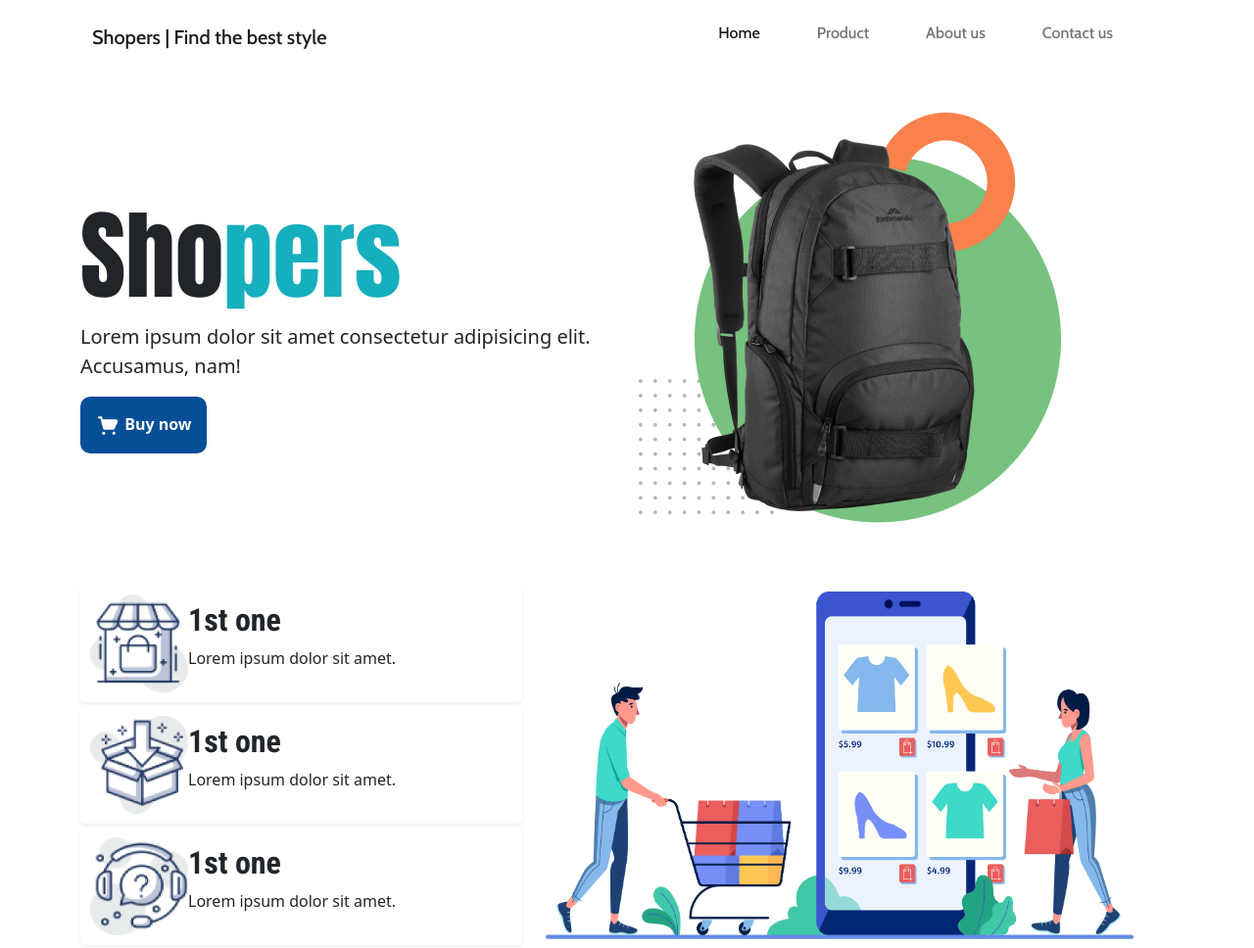
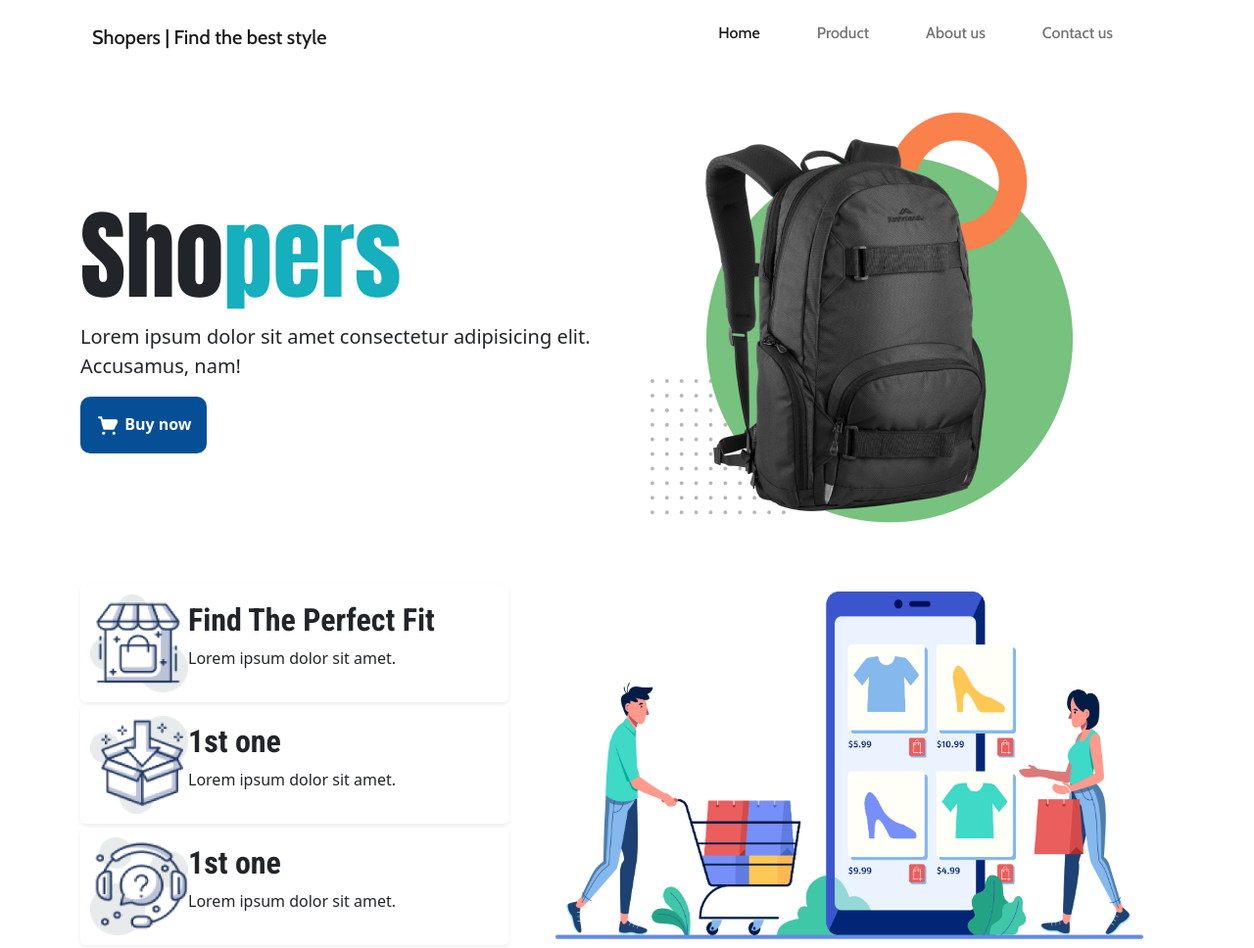
Before and after one commit to Nur-allhi/shopers-assignment-2, a plain HTML site: page index.html in a window 1280 px wide. Shown: the top 968 px of the page at 98% size. Drawn offline with nearby package versions, Linux system fonts and the light colour scheme.

Commit message:
Ajaira vhul fix

```diff
--- a/css/style.css
+++ b/css/style.css
@@ -73,8 +73,6 @@ h2 {
   padding-right: 10px;
 }
 .e-update {
-  margin-bottom: 20px;
-  /* background-color: rgb(245, 239, 239); */
   border: none;
   height: 300px;
 }
--- a/index.html
+++ b/index.html
@@ -77,7 +77,7 @@
     <main>
       <!-- Intro-section-work-start -->
       <section class="container mt-5">
-        <div class="row d-flex justify-content-center align-items-center">
+        <div class="row g-5 d-flex justify-content-center align-items-center">
           <div class="col-md-6 e-intro">
             <h1>Sho<span>pers</span></h1>
             <p>
@@ -100,14 +100,14 @@
       <!--Intro-End -->
       <!-- Banner-work-start -->
       <section class="container mt-5">
-        <div class="row d-flex align-items-center">
+        <div class="row g-5 d-flex align-items-center">
           <div class="col-md-5 e-banner-elmnt">
             <div class="d-flex align-items-center e-banner-elmnt-bg shadow-sm">
               <div>
                 <img src="logo/1.png" alt="" />
               </div>
               <div>
-                <h2>1st one</h2>
+                <h2>Find The Perfect Fit</h2>
                 <p>Lorem ipsum dolor sit amet.</p>
               </div>
             </div>
@@ -356,7 +356,7 @@
       <!-- get update -->
       <section class="container mt-5">
         <div
-          class="d-flex justify-content-center align-items-center e-update shadow"
+          class="d-flex justify-content-center align-items-center flex-direction-column e-update shadow"
         >
           <div>
             <h2>Stay in touch</h2>
```
